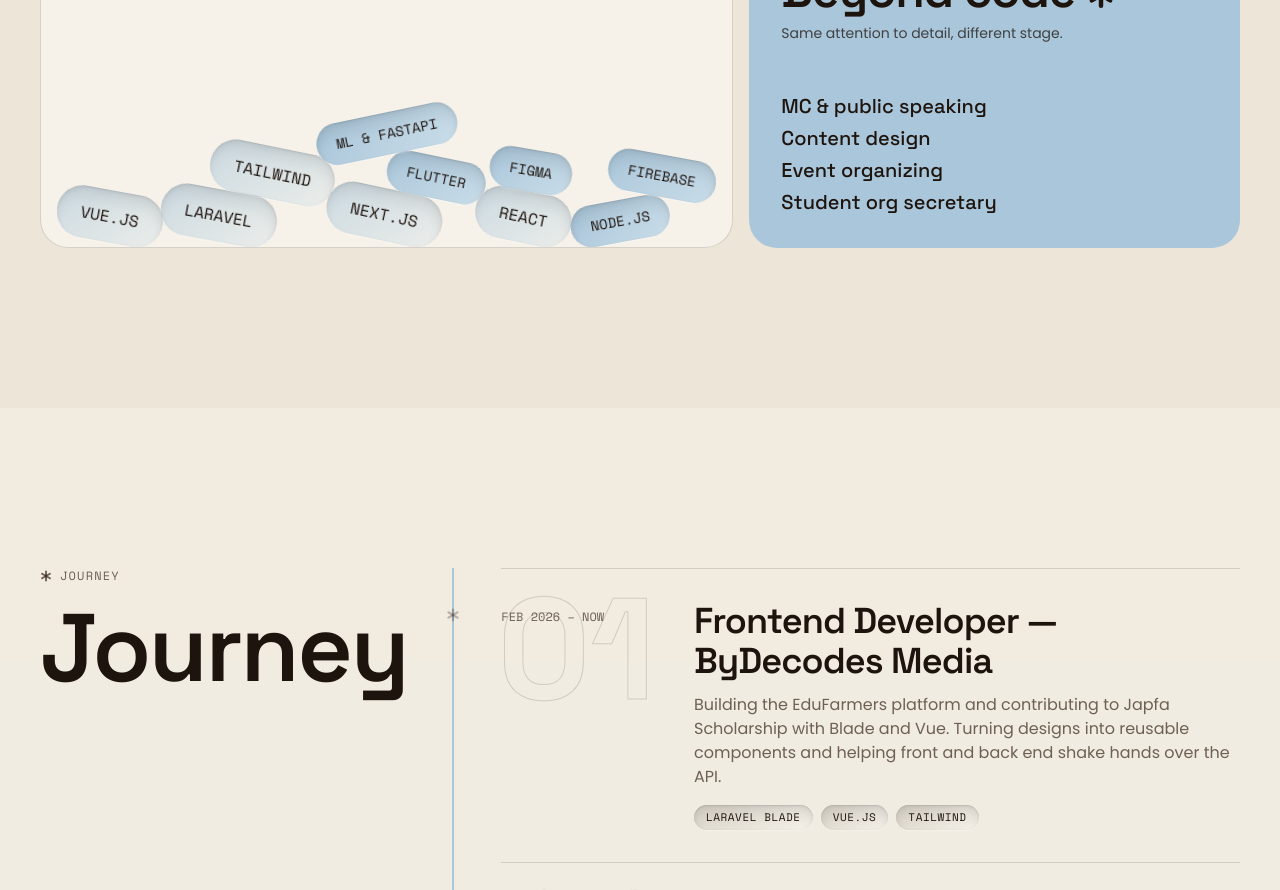
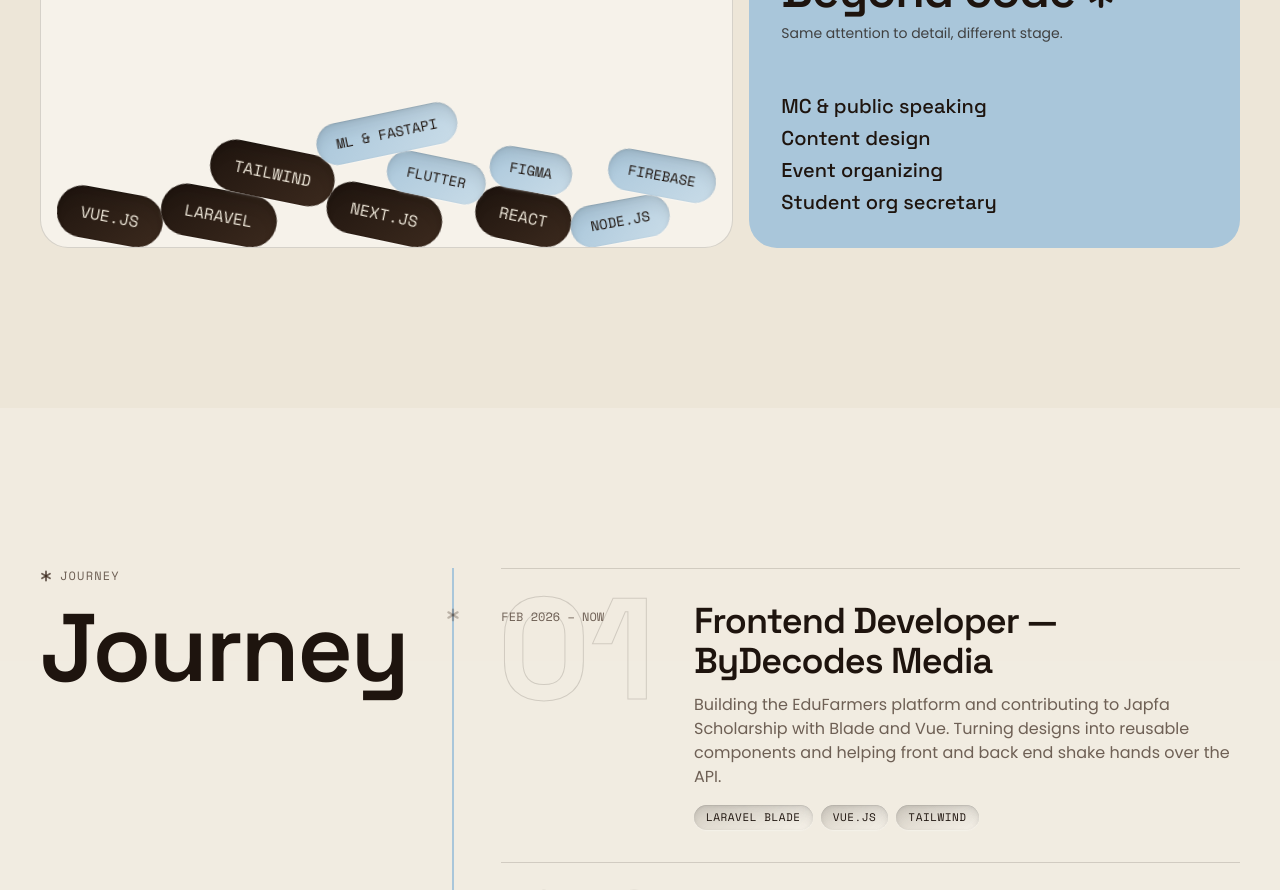
Before and after one commit to latifasalsab/hellolatifa, a Next.js app: page / in a window 1280 px wide. Shown: the part 1880-2770 px from the top of the page. Built offline with nearby package versions, Linux system fonts and the light colour scheme.

Commit message:
feat: [LS] add layout

```diff
--- a/app/globals.css
+++ b/app/globals.css
@@ -96,3 +96,20 @@ html.lenis, html.lenis body { height: auto; }
 @media (prefers-reduced-motion: reduce) {
   .marquee-track, .breathe, .pulse-dot, .ast-spin, .badge-rot { animation: none; }
 }
+
+/* ---- Round 3 ---- */
+:root { --nav-bottom: 88px; --footer-gap: 16px; --footer-mb: 16px; }
+
+/* preloader: page stays laid out (visibility, not display) so hero measurements still work */
+html[data-loading="true"] main, html[data-loading="true"] .loading-hide { visibility: hidden; opacity: 0; }
+html[data-loading="true"] header { visibility: hidden; }
+header > div:first-child { transition: opacity .4s ease, transform .4s ease; }
+html[data-loading="true"] header > div:first-child { opacity: 0; transform: translateY(-16px); }
+
+/* About cards: local tokens so text/pills stay readable in both themes */
+.card-sky { --fg: #1E140E; --muted: rgb(30 20 14 / .75); --line: rgb(30 20 14 / .18); --surface: #EDE6D8;
+  --ast-a: #FFFFFF; --ast-b: #EDE6D8; --ast-c: #C9DCE8; background: linear-gradient(135deg, #A9C6DA, #C9DCE8); color: #1E140E; }
+@layer components {
+  .pill-main { background: linear-gradient(135deg, #1E140E, #3C2A1E); color: #EDE6D8; }
+  [data-theme=dark] .pill-main { background: linear-gradient(135deg, #EDE6D8, #C9DCE8); color: #1E140E; }
+}
--- a/app/layout.tsx
+++ b/app/layout.tsx
@@ -7,7 +7,7 @@ import Grain from '@/components/layout/Grain'
 import ScrollProgress from '@/components/layout/ScrollProgress'
 import Cursor from '@/components/layout/Cursor'
 import Preloader from '@/components/layout/Preloader'
-import { site } from '@/data/site'
+import { site, PRELOADER_ONCE_PER_SESSION } from '@/data/site'
 
 const display = Space_Grotesk({ subsets: ['latin'], weight: ['500', '600', '700'], variable: '--f-display', display: 'swap' })
 const body = Poppins({ subsets: ['latin'], weight: ['400', '500', '600'], variable: '--f-body', display: 'swap' })
@@ -28,16 +28,17 @@ export const viewport: Viewport = {
 
 export default function RootLayout({ children }: { children: React.ReactNode }) {
   return (
-    <html lang="en" suppressHydrationWarning className={`${display.variable} ${body.variable} ${mono.variable}`}>
+    <html lang="en" suppressHydrationWarning data-loading="true" className={`${display.variable} ${body.variable} ${mono.variable}`}>
+      <head>
+        <script dangerouslySetInnerHTML={{ __html: `(function(){var d=document.documentElement;try{var f=/[?&]preloader=1/.test(location.search),dev=${process.env.NODE_ENV === 'development'},once=${PRELOADER_ONCE_PER_SESSION};if(!f&&!dev&&once&&sessionStorage.getItem('ls-pre')){d.removeAttribute('data-loading')}else{sessionStorage.removeItem('ls-pre')}}catch(e){d.removeAttribute('data-loading')}})()` }} />
+      </head>
       <body className="font-sans">
         <ThemeProvider>
           <SmoothScroll>
             <a href="#about" className="sr-only focus:not-sr-only focus:fixed focus:left-4 focus:top-4 focus:z-[200] focus:rounded-full focus:bg-accent focus:px-4 focus:py-2 focus:text-espresso">Skip to content</a>
             <Preloader />
-            <ScrollProgress />
+            <div className="loading-hide"><ScrollProgress /><Cursor /><Grain /></div>
             {children}
-            <Cursor />
-            <Grain />
           </SmoothScroll>
         </ThemeProvider>
       </body>
```
